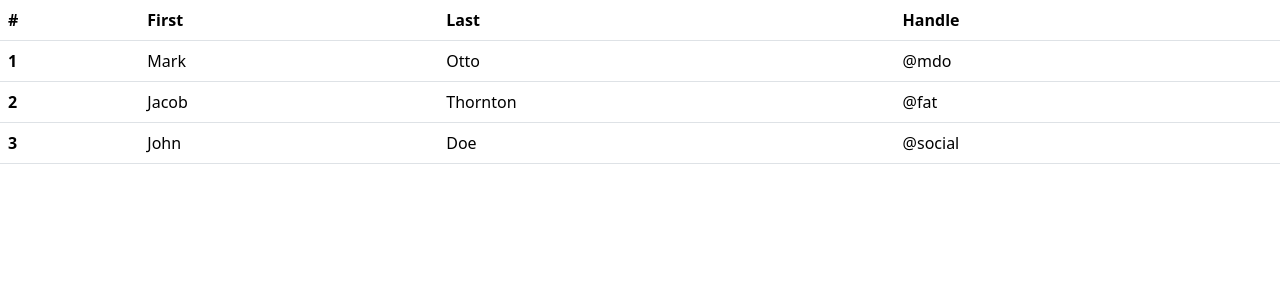
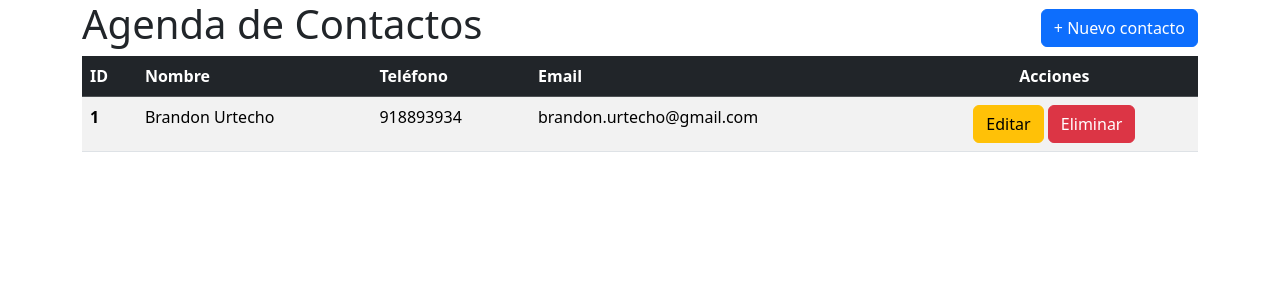
Before and after one commit to BelParia/mi_app_sql, a Flask app: page / in a window 1280 px wide. Shown: the top 300 px of the page. Run offline with Flask 3, Linux system fonts and the light colour scheme.

Commit message:
funcionalidad: Se agrego la lista de contactos

```diff
--- a/app.py
+++ b/app.py
@@ -5,7 +5,6 @@ app = Flask(__name__)
 
 register_app(app=app)  # la segunda app es en sì la app de arriba DX
 
-
 ## ejecutar el programa
 ## solo en este archivo
 if __name__ == '__main__':
--- a/templates/index.html
+++ b/templates/index.html
@@ -10,36 +10,37 @@
 </head>
 
 <body>
-    <table class="table">
-        <thead>
+    <div class="container nt-5">
+        <div class="d-flex justify-content-between align-items-center">
+            <h1>Agenda de Contactos</h1>
+            <button type="button" class="btn btn-primary">+ Nuevo contacto</button>
+        </div>
+
+
+        <table class="table table-striped table-hover">
+            <thead class="table-dark">
                 <tr>
-                <th scope="col">#</th>
-                <th scope="col">First</th>
-                <th scope="col">Last</th>
-                <th scope="col">Handle</th>
+                    <th scope="col">ID</th>
+                    <th scope="col">Nombre</th>
+                    <th scope="col">Teléfono</th>
+                    <th scope="col">Email</th>
+                    <th scope="col" class="text-center">Acciones</th>
                 </tr>
             </thead>
             <tbody>
                 <tr>
                     <th scope="row">1</th>
-                <td>Mark</td>
-                <td>Otto</td>
-                <td>@mdo</td>
-            </tr>
-            <tr>
-                <th scope="row">2</th>
-                <td>Jacob</td>
-                <td>Thornton</td>
-                <td>@fat</td>
-            </tr>
-            <tr>
-                <th scope="row">3</th>
-                <td>John</td>
-                <td>Doe</td>
-                <td>@social</td>
+                    <td>Brandon Urtecho</td>
+                    <td>918893934</td>
+                    <td>brandon.urtecho@gmail.com</td>
+                    <td class="text-center">
+                        <button type="button" class="btn btn-warning">Editar</button>
+                        <button type="button" class="btn btn-danger">Eliminar</button>
+                    </td>
                 </tr>
             </tbody>
     </table>
+    </div>
     <script src="https://cdn.jsdelivr.net/npm/bootstrap@5.3.8/dist/js/bootstrap.bundle.min.js"
         integrity="sha384-FKyoEForCGlyvwx9Hj09JcYn3nv7wiPVlz7YYwJrWVcXK/BmnVDxM+D2scQbITxI"
         crossorigin="anonymous"></script>
```
Lines whose indentation alone changed are shown as unchanged.
